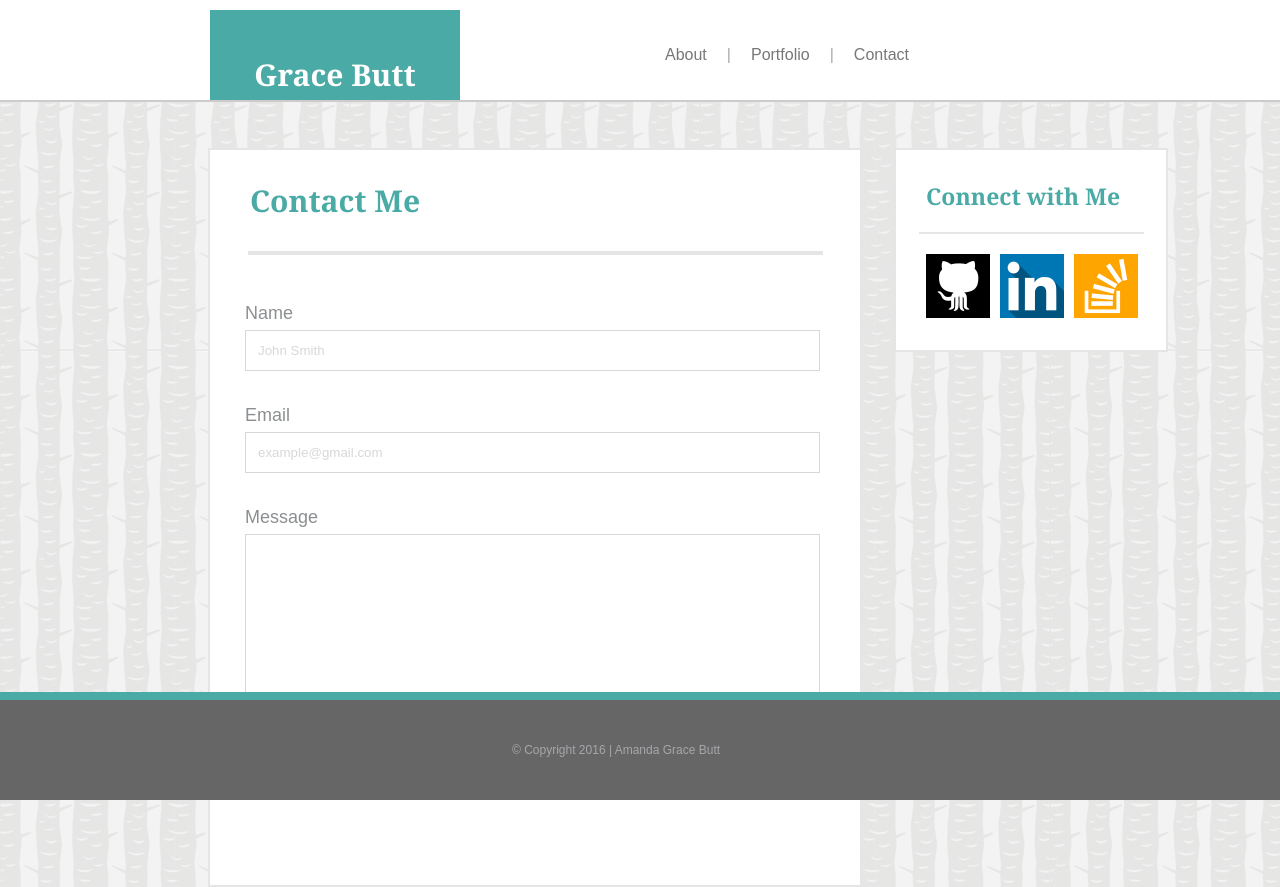
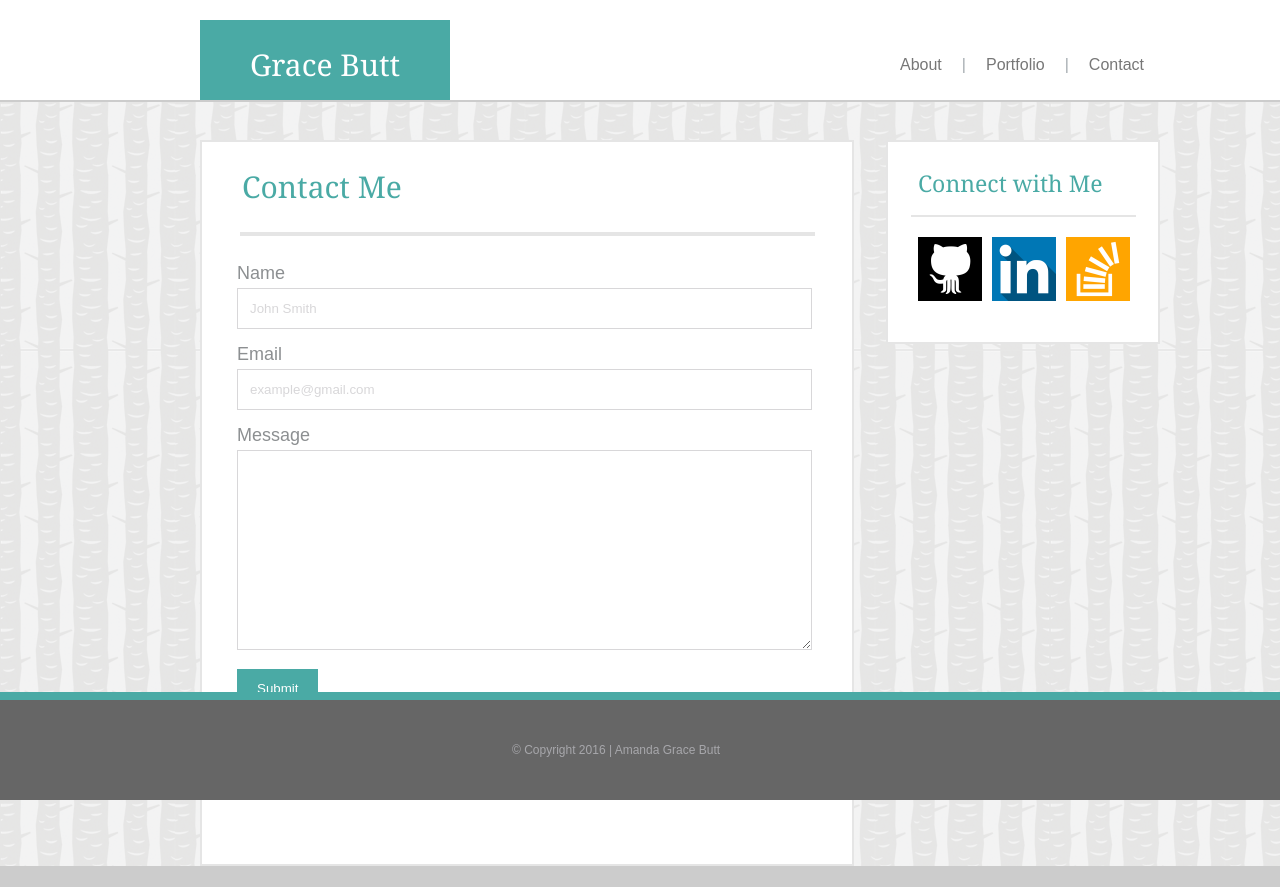
Before and after one commit to ShapeoftheClouds/Basic-Portfolio, a plain HTML site: page contact.html in a window 1280 px wide. After the commit the page ends 866 px from the top, so only its background shows below. Drawn offline with Linux system fonts and the light colour scheme.

Commit message:
fixed navigation buttons

```diff
--- a/assets/css/style.css
+++ b/assets/css/style.css
@@ -42,11 +42,21 @@ h1 {
 	overflow:hidden;
 }
 
+#navigationcontent {
+	width: 960px;
+	position: relative;
+	top: 10px;
+	left: 200px;
+	height: 90px;
+	float: left;
+	line-height: 90px;
+}
+
 #namebox {
 	background-color:#4aaaa5;
 	position: absolute;
 	top: 10px;
-	left: 210px;
+	left: 0px;
 	width: 250px;
 	height: 90px;
 	text-align: center;
@@ -59,7 +69,7 @@ h1 {
 	position: absolute;
 	display:block;
 	top: 0px;
-	right: 325px;
+	right: -30px;
 	width: 300px;
 	height: 90px;
 	line-height: 90px;
--- a/contact.html
+++ b/contact.html
@@ -5,6 +5,8 @@
 	<meta charset="UTF-8">
 	<title>contact</title>
 
+	<link rel="stylesheet" type="text/css" href="assets/css/reset.css">
+	<!--reset css-->
 	<link rel="stylesheet" type="text/css" href="assets/css/style.css">
 </head>
 <!--Body Content-->
@@ -12,6 +14,8 @@
 
 <!--Navigation Bar-->
 <div id="Navigation">
+
+	<div id="navigationcontent">
 		<!--My Name-->
 		<div id="namebox">
 			<h1 id="myname">Grace Butt</h1>
@@ -23,6 +27,8 @@
 				<p class="buttons"><a href="portfolio.html">Portfolio</a></p>
 				<p class="buttons">|</p>
 			<p class="buttons"><a href="contact.html">Contact</a></p>
+		</div>
+	<!--closing navigation content-->
 	</div>
 <!--closing Navigation div-->
 </div>
```
Also changed, not shown: index.html (+6 -0 lines), portfolio.html (+4 -0 lines). Lines whose indentation alone changed are shown as unchanged.
